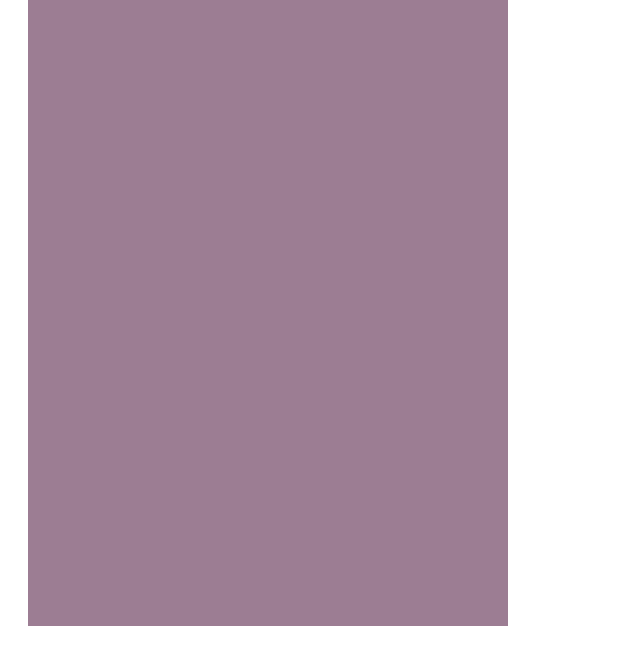
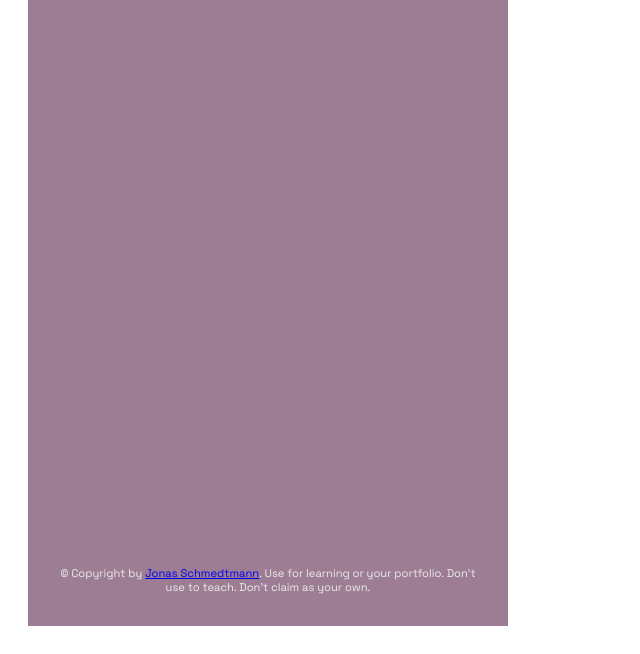
Before and after one commit to codewithcindy/Foodty, a plain HTML site: page index.html in a window 1280 px wide. Shown: the part 146-800 px from the top of the page, without its empty margins (0-640 px from the left). Drawn offline with nearby package versions, Linux system fonts and the light colour scheme.

Commit message:
Update readme

```diff
--- a/index.html
+++ b/index.html
@@ -142,6 +142,17 @@
           </li> -->
         </div>
       </ul>
+
+      <p class="copyright">
+        &copy; Copyright by
+        <a
+          class="twitter-link"
+          target="_blank"
+          href="https://twitter.com/jonasschmedtman"
+          >Jonas Schmedtmann</a
+        >. Use for learning or your portfolio. Don't use to teach. Don't claim
+        as your own.
+      </p>
     </div>
 
     <div id="map"></div>
--- a/styles.css
+++ b/styles.css
@@ -214,6 +214,14 @@ body {
   color: #61ba6d;
 }
 
+/* Copyright */
+.copyright {
+  margin-top: auto;
+  font-size: 0.7rem;
+  text-align: center;
+  color: var(--color-light--1);
+}
+
 /* Map */
 #map {
   flex: 1;
```
Also changed, not shown: 1 other file.
